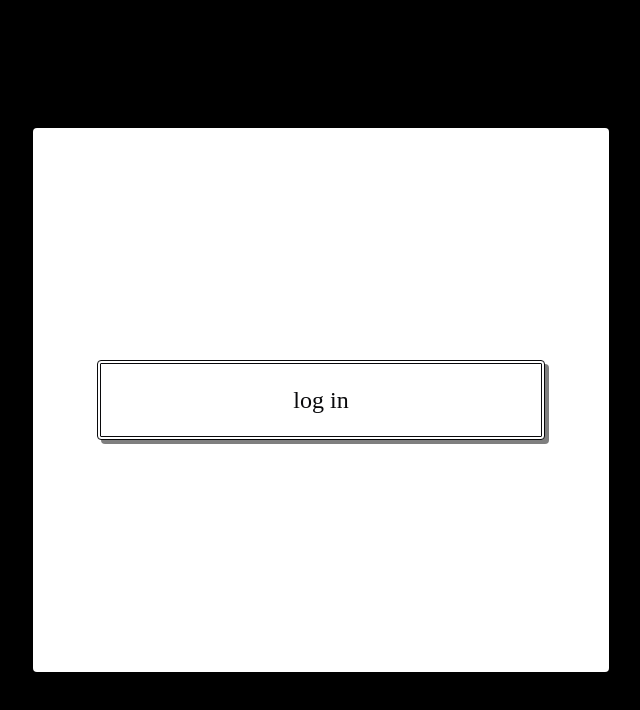
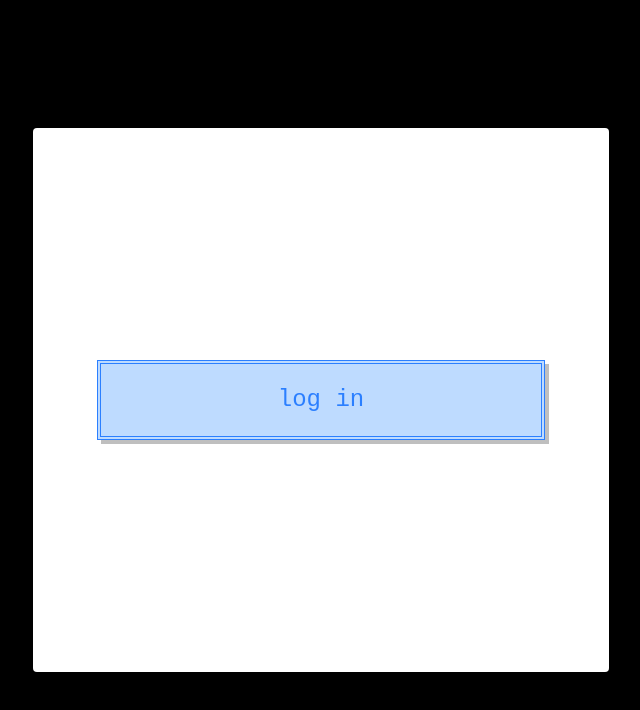
Before and after one commit to staten-island-tech/vue-supabase-project-2026-ma-ma, a Nuxt app: page /login in a window 1280 px wide. Shown: the top 710 px of the page, without its empty margins (319-959 px from the left). Built offline with nearby package versions, Linux system fonts and the light colour scheme.

Commit message:
feat(components): update ButtonPrimary design

```diff
--- a/app/components/ButtonPrimary.vue
+++ b/app/components/ButtonPrimary.vue
@@ -2,7 +2,14 @@
   <div>
     <button
       v-bind="$attrs"
-      class="p-5 border-4 border-double border-primary rounded bg-white text-primary font-pixelify text-2xl shadow-solid transition-all duration-200 hover:bg-primary-hover hover:text-on-primary hover:shadow-solid-lg active:translate-y-1 active:shadow-none"
+      :class="[
+        'p-5',
+        'border-4 border-double border-primary-border bg-primary shadow-solid',
+        'text-on-primary font-pixelify text-2xl',
+        'transition-all duration-200',
+        'hover:border-primary-hover hover:bg-primary-hover hover:text-on-primary-hover hover:shadow-solid-lg',
+        'active:translate-y-1 active:shadow-none',
+      ]"
     >
       {{ props.label }}
     </button>
--- a/tailwind.config.js
+++ b/tailwind.config.js
@@ -6,19 +6,22 @@ export default {
   theme: {
     extend: {
       colors: {
-        primary: colors.zinc[950],
-        "on-primary": colors.zinc[50],
-        "primary-hover": colors.zinc[900],
+        primary: colors.blue[200],
+        "primary-border": colors.blue[500],
+        "on-primary": colors.blue[500],
+        "primary-hover": colors.blue[500],
+        "on-primary-hover": colors.blue[200],
+
         secondary: colors.zinc[600],
         "on-secondary": colors.zinc[200],
         "secondary-hover": colors.zinc[500],
       },
       boxShadow: {
-        solid: "4px 4px 0 0 rgba(0, 0, 0, 0.5)",
-        "solid-lg": "8px 8px 0 0 rgba(0, 0, 0, 0.5)",
+        solid: "4px 4px 0 0 rgba(0, 0, 0, 0.25)",
+        "solid-lg": "8px 8px 0 0 rgba(0, 0, 0, 0.25)",
       },
       fontFamily: {
-        pixelify: ["Pixelify Sans"],
+        pixelify: ["Pixelify Sans", "monospace"],
       },
     },
   },
```
